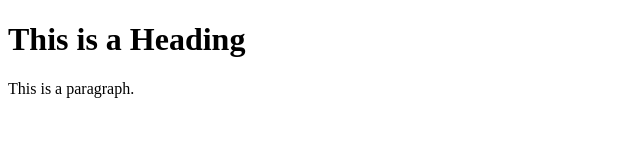
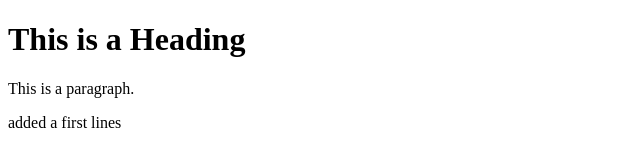
Before and after one commit to ramkumar23/Test1234, a plain HTML site: page index.html in a window 1280 px wide. Shown: the whole page, without its empty margins (0-640 px from the left). Drawn offline with Linux system fonts and the light colour scheme.

Commit message:
second commit

```diff
--- a/index.html
+++ b/index.html
@@ -9,6 +9,7 @@
 
 <h1>This is a Heading</h1>
 <p>This is a paragraph.</p>
+<p>added a first lines</p>
 
 </body>
 </html>
```
